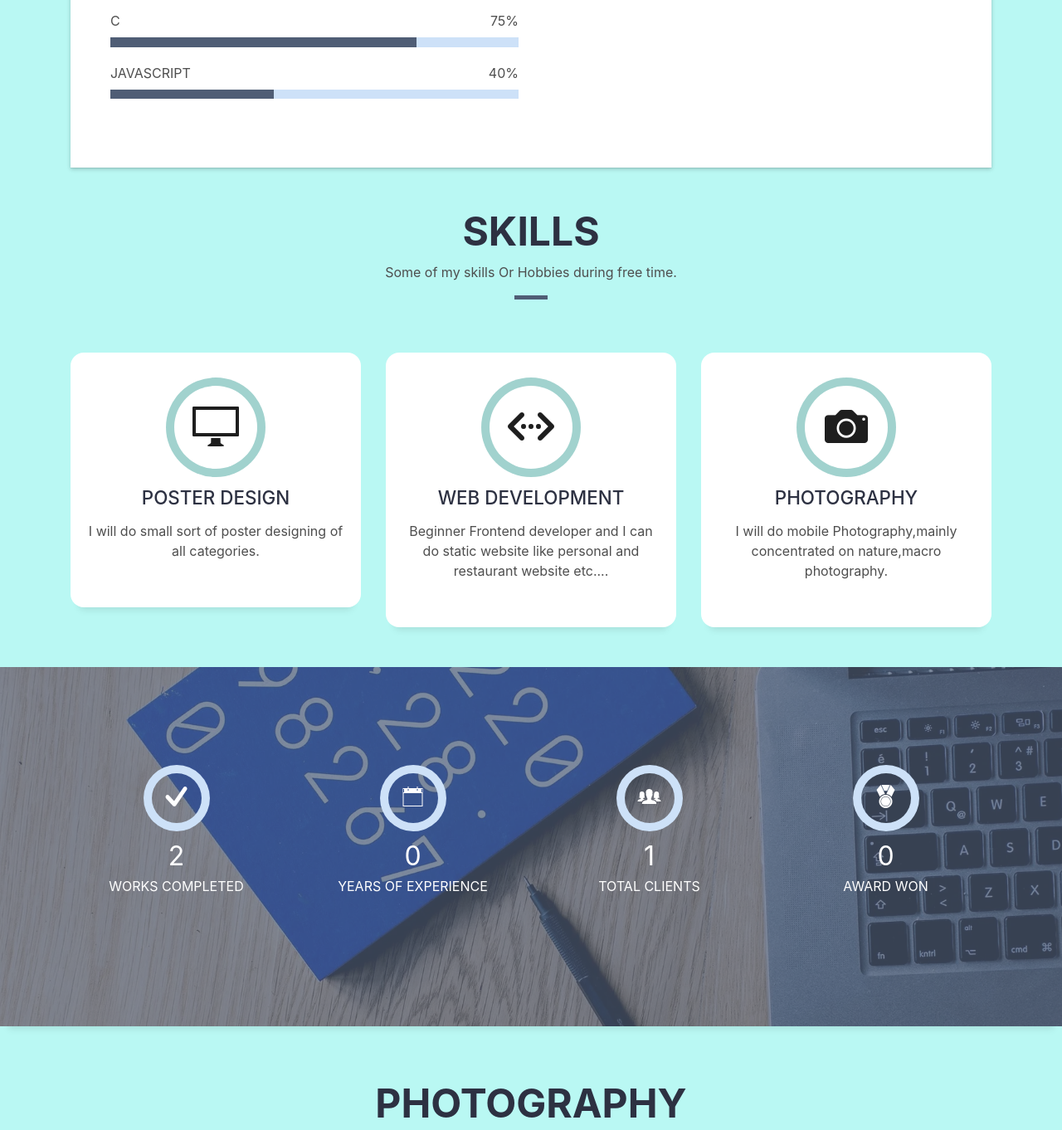
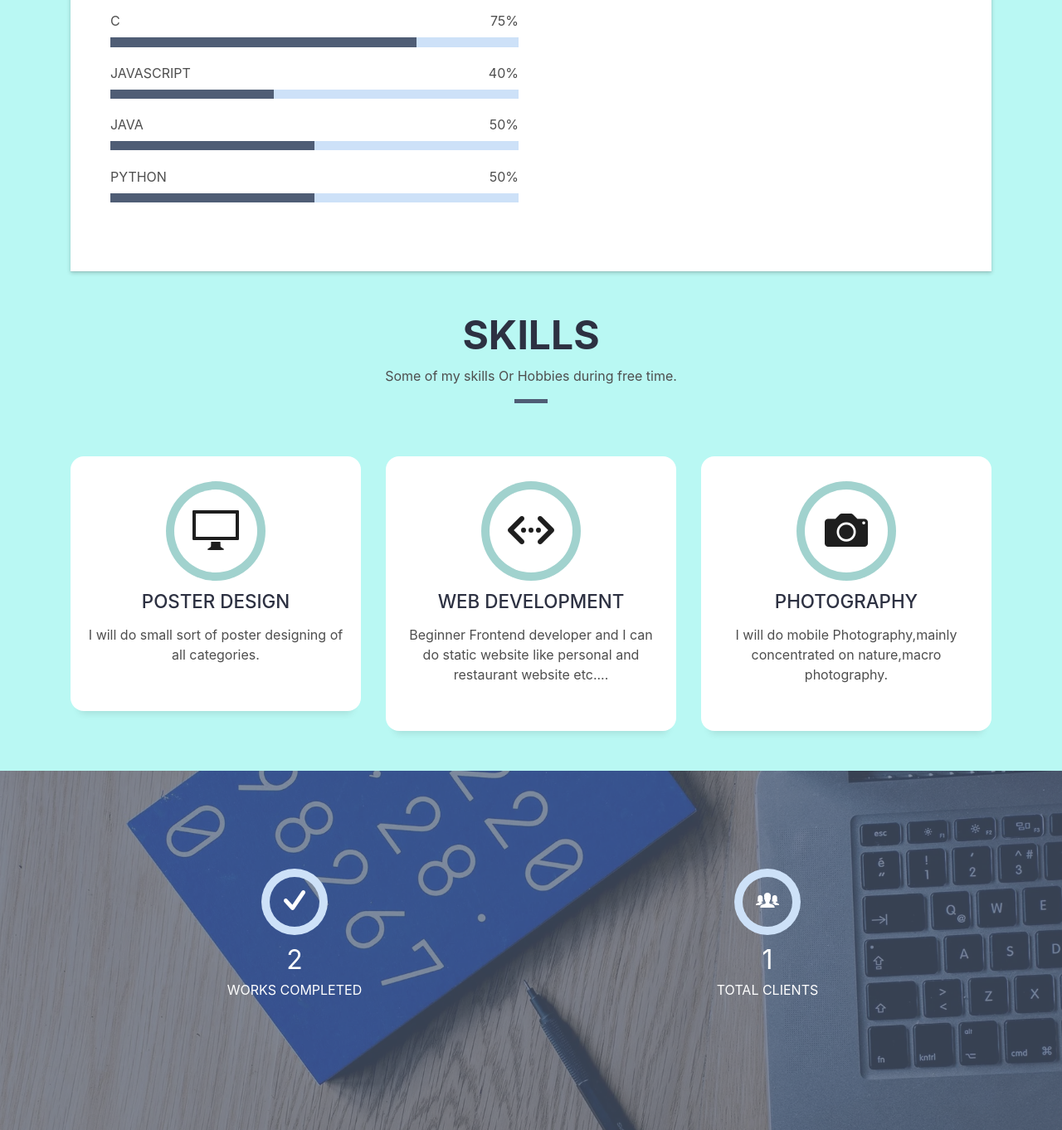
Before and after one commit to MohamedDanis/Mohamed_Danis, a plain HTML site: page index.html in a window 1280 px wide. Shown: the part 1300-2662 px from the top of the page at 83% size. Drawn offline with Linux system fonts and the light colour scheme; files whose address does not match are found by name.

Commit message:
experince year removed

```diff
--- a/index.html
+++ b/index.html
@@ -128,6 +128,16 @@
                     <div class="progress-bar" role="progressbar" style="width: 40%" aria-valuenow="90" aria-valuemin="0"
                       aria-valuemax="100"></div>
                   </div>
+                  <span>JAVA</span> <span class="pull-right">50%</span>
+                  <div class="progress">
+                    <div class="progress-bar" role="progressbar" style="width: 50%" aria-valuenow="90" aria-valuemin="0"
+                      aria-valuemax="100"></div>
+                  </div>
+                  <span>PYTHON</span> <span class="pull-right">50%</span>
+                  <div class="progress">
+                    <div class="progress-bar" role="progressbar" style="width: 50%" aria-valuenow="90" aria-valuemin="0"
+                      aria-valuemax="100"></div>
+                  </div>
                 </div>
               </div>
               <div class="col-md-6">
@@ -220,7 +230,7 @@
     <div class="overlay-mf"></div>
     <div class="container">
       <div class="row">
-        <div class="col-sm-3 col-lg-3">
+        <div class="col-sm-3 col-lg-6">
           <div class="counter-box">
             <div class="counter-ico">
               <span class="ico-circle"><i class="ion-checkmark-round"></i></span>
@@ -231,18 +241,8 @@
             </div>
           </div>
         </div>
-        <div class="col-sm-3 col-lg-3">
-          <div class="counter-box pt-4 pt-md-0">
-            <div class="counter-ico">
-              <span class="ico-circle"><i class="ion-ios-calendar-outline"></i></span>
-            </div>
-            <div class="counter-num">
-              <p class="counter">0</p>
-              <span class="counter-text">YEARS OF EXPERIENCE</span>
-            </div>
-          </div>
-        </div>
-        <div class="col-sm-3 col-lg-3">
+
+        <div class="col-sm-3 col-lg-6">
           <div class="counter-box pt-4 pt-md-0">
             <div class="counter-ico">
               <span class="ico-circle"><i class="ion-ios-people"></i></span>
@@ -253,17 +253,7 @@
             </div>
           </div>
         </div>
-        <div class="col-sm-3 col-lg-3">
-          <div class="counter-box pt-4 pt-md-0">
-            <div class="counter-ico">
-              <span class="ico-circle"><i class="ion-ribbon-a"></i></span>
-            </div>
-            <div class="counter-num">
-              <p class="counter">0</p>
-              <span class="counter-text">AWARD WON</span>
-            </div>
-          </div>
-        </div>
+
       </div>
     </div>
   </div>
```
